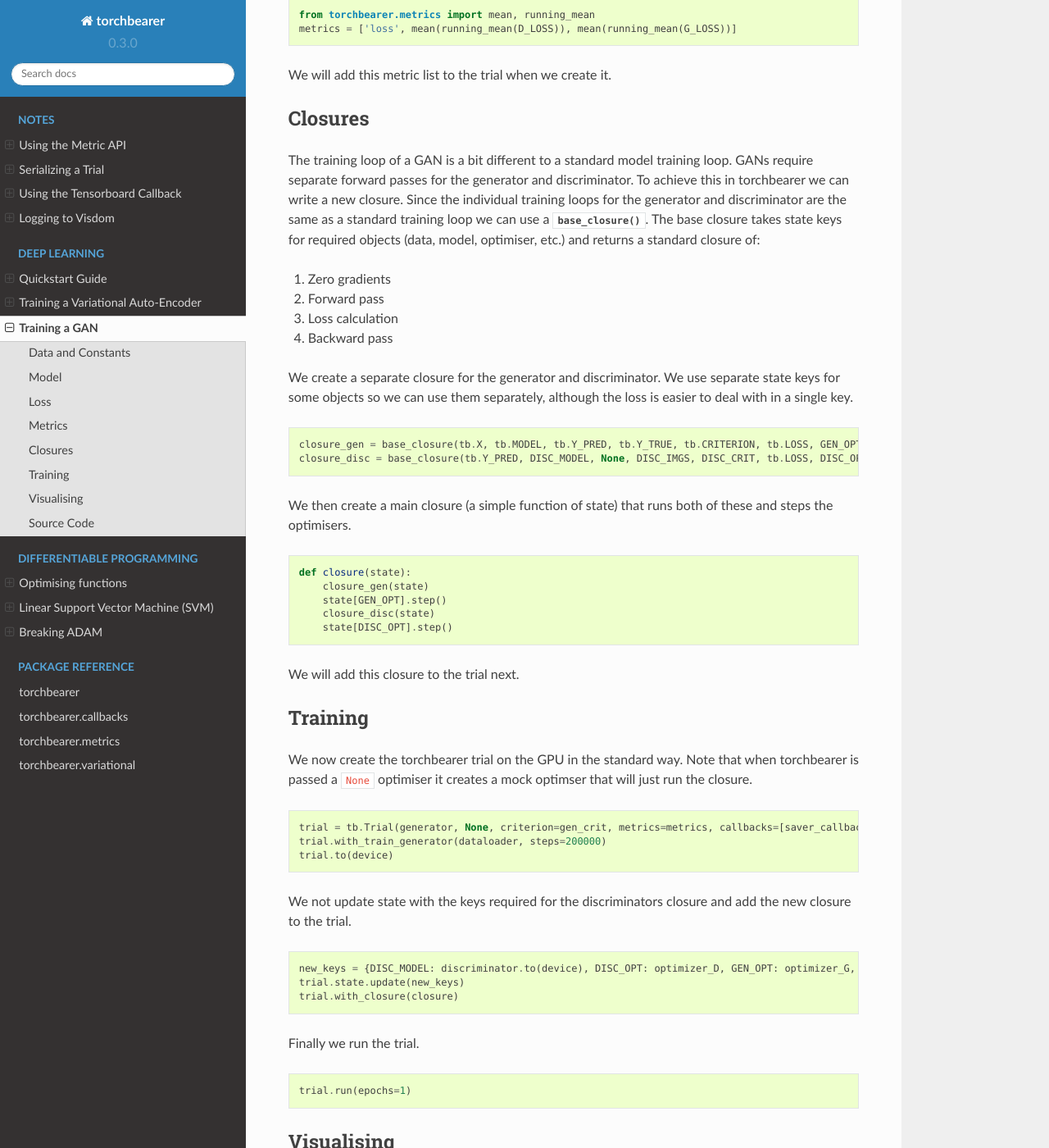
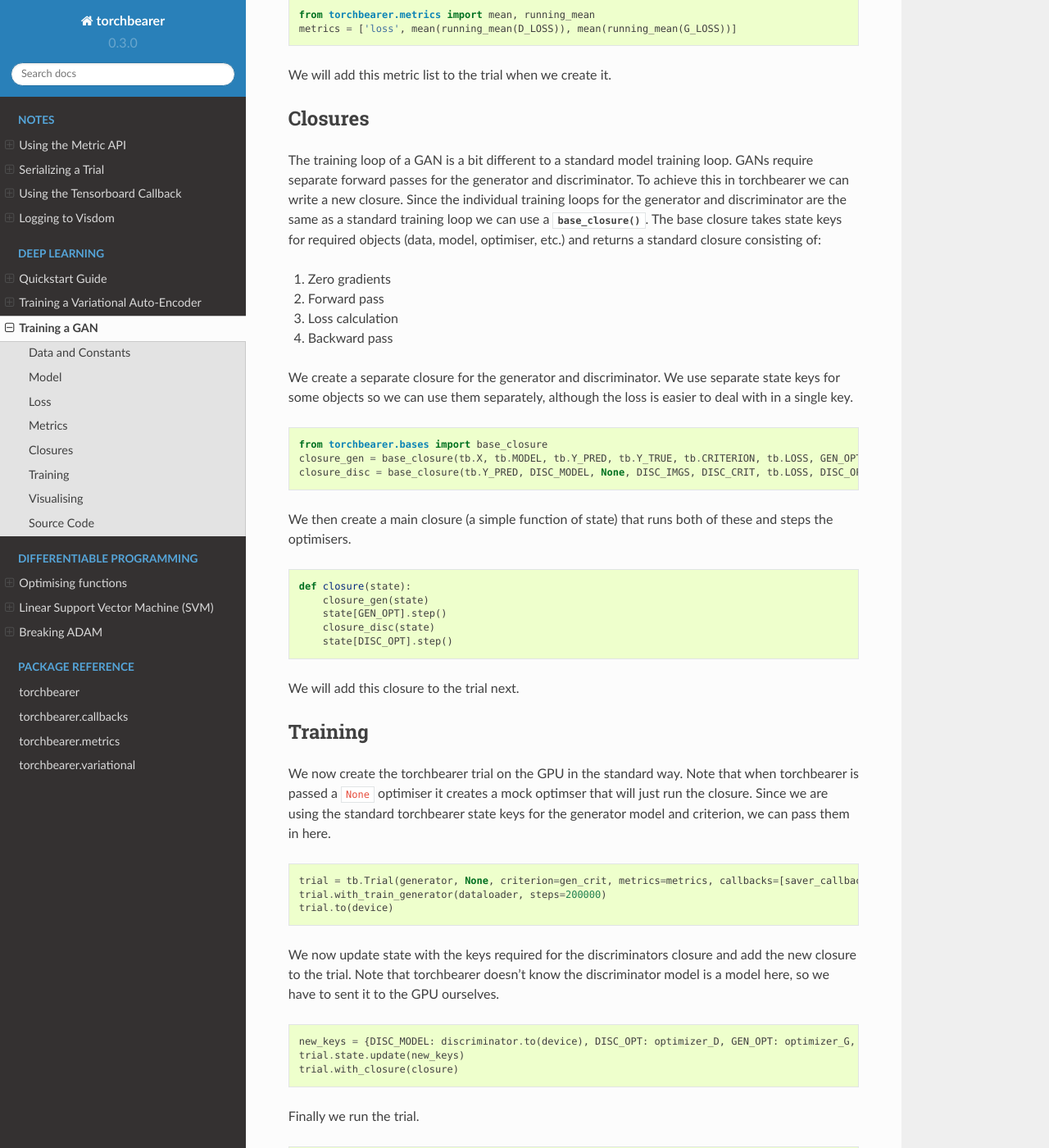
Before and after one commit to pytorchbearer/torchbearer, a Sphinx documentation site: the page built from docs/examples/gan.rst, in a window 1280 px wide and 1400 px high, scrolled down 2867 px. Shown: the whole window at 82% size. Built offline with Sphinx 7.4.7 and the Read the Docs theme 2.0.0, drawn with Linux system fonts in a browser that asks for light colours.

Commit message:
Update docs

```diff
--- a/docs/examples/gan.rst
+++ b/docs/examples/gan.rst
@@ -75,7 +75,7 @@ GANs require separate forward passes for the generator and discriminator.
 To achieve this in torchbearer we can write a new closure.
 Since the individual training loops for the generator and discriminator are the same as a
 standard training loop we can use a :func:`.base_closure`.
-The base closure takes state keys for required objects (data, model, optimiser, etc.) and returns a standard closure of:
+The base closure takes state keys for required objects (data, model, optimiser, etc.) and returns a standard closure consisting of:
 
 1. Zero gradients
 2. Forward pass
@@ -102,12 +102,14 @@ Training
 
 We now create the torchbearer trial on the GPU in the standard way.
 Note that when torchbearer is passed a ``None`` optimiser it creates a mock optimser that will just run the closure.
+Since we are using the standard torchbearer state keys for the generator model and criterion, we can pass them in here.
 
 .. literalinclude:: /_static/examples/gan.py
    :language: python
    :lines: 148-150
 
-We not update state with the keys required for the discriminators closure and add the new closure to the trial.
+We now update state with the keys required for the discriminators closure and add the new closure to the trial.
+Note that torchbearer doesn't know the discriminator model is a model here, so we have to sent it to the GPU ourselves.
 
 .. literalinclude:: /_static/examples/gan.py
    :language: python
```
Also changed, not shown: other parts of docs/examples/gan.rst (+1 -1 lines).
